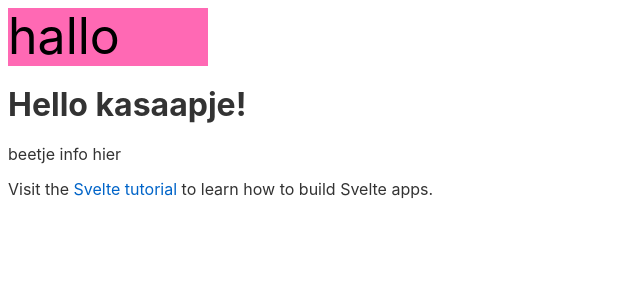
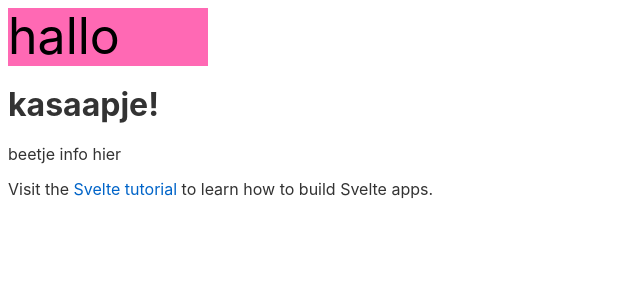
Before and after one commit to BoussonKarel/KassAapje, a Svelte app in the folder frontend/kassaapje/: page / in a window 1280 px wide. Shown: the top 300 px of the page, without its empty margins (0-640 px from the left). Built offline with nearby package versions, Linux system fonts and the light colour scheme.

Commit message:
Basic setup complete

```diff
--- a/frontend/kassaapje/src/App.svelte
+++ b/frontend/kassaapje/src/App.svelte
@@ -6,7 +6,7 @@
 
 <main>
 	<Sidebar/>
-	<h1>Hello {name}!</h1>
+	<h1>{name}!</h1>
 	<p>{phrase}</p>
 	<div class="phrase">
 		<p>Visit the <a href="https://svelte.dev/tutorial">Svelte tutorial</a> to learn how to build Svelte apps.</p>
```
